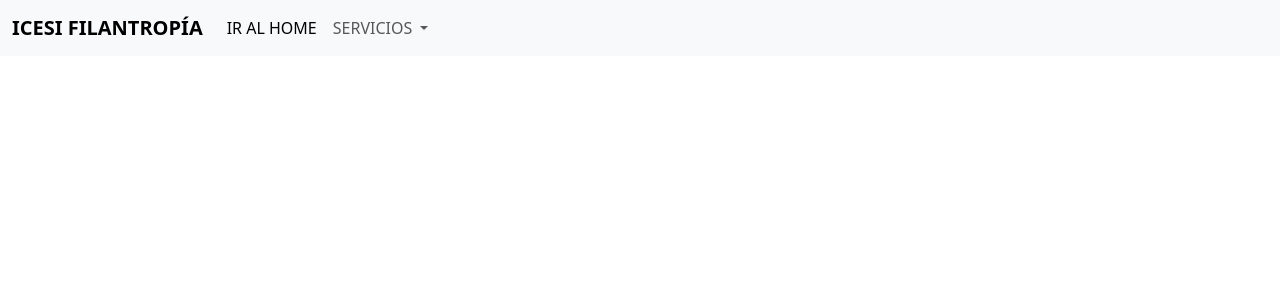
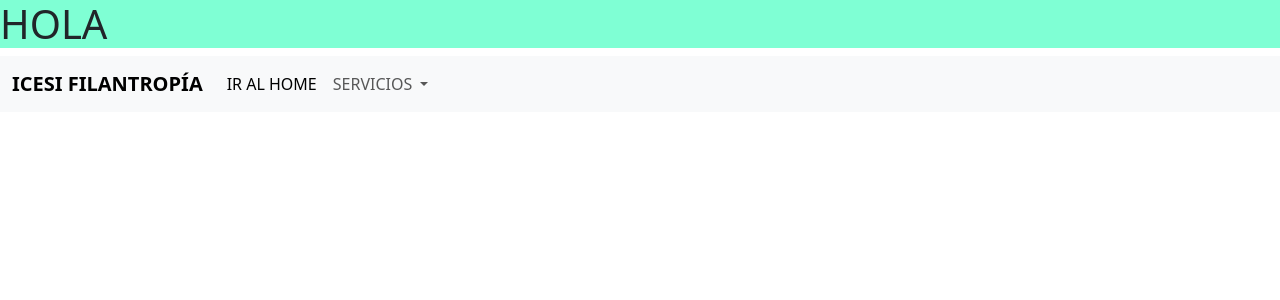
Before and after one commit to jufeplasa/icesi-filantrop-a-equipo-4, a Django app: page / in a window 1280 px wide. Shown: the top 300 px of the page. Run offline with Django 4.2, Linux system fonts and the light colour scheme.

Commit message:
fix: Name fixed

```diff
--- a/crmModule/templates/base.html
+++ b/crmModule/templates/base.html
@@ -5,11 +5,12 @@
     <meta name="viewport" content="width=device-width, initial-scale=1.0">
     <link href="https://cdn.jsdelivr.net/npm/bootstrap@5.3.2/dist/css/bootstrap.min.css" rel="stylesheet" integrity="sha384-T3c6CoIi6uLrA9TneNEoa7RxnatzjcDSCmG1MXxSR1GAsXEV/Dwwykc2MPK8M2HN" crossorigin="anonymous">
     <script src="https://cdn.jsdelivr.net/npm/bootstrap@5.3.2/dist/js/bootstrap.bundle.min.js" integrity="sha384-C6RzsynM9kWDrMNeT87bh95OGNyZPhcTNXj1NW7RuBCsyN/o0jlpcV8Qyq46cDfL" crossorigin="anonymous"></script>
-    <link rel="stylesheet" type="text/css" href="css/decorator.css">
+    <link rel="stylesheet" type="text/css" href="css/main.css">
     <title>CRM MODULE</title>
 </head>
 <body>
 
+    <h1>HOLA</h1>
 
     <nav class="navbar navbar-expand-lg bg-body-tertiary">
         <div class="container-fluid">
--- a/crmModule/templates/css/decorator.css
+++ /dev/null
@@ -1,3 +0,0 @@
-h1 {
-    font-size: 90px;
-}
--- /dev/null
+++ b/crmModule/templates/css/main.css
@@ -0,0 +1,3 @@
+h1 {
+ background-color: aquamarine;
+}
--- a/crmModule/templates/home.html
+++ b/crmModule/templates/home.html
@@ -1,7 +1,7 @@
 <!DOCTYPE html>
 <html>
     <head>
-
+        <link rel="stylesheet" type="text/css" href="/crmModule/templates/css/decorator.css">
     </head>
     <body>
 
--- a/crmModule/urls.py
+++ b/crmModule/urls.py
@@ -10,4 +10,5 @@ urlpatterns = [
     path('sponsor/register/', sponsor.register_sponsor,name='register_sponsor'),
     path('sponsor/<int:sponsor_id>/', sponsor.sponsor_detail,name='sponsor_detail'),
     path('sponsor/<int:sponsor_id>/delete', sponsor.delete_sponsor,name='delete_sponsor'),
+
 ]
```
